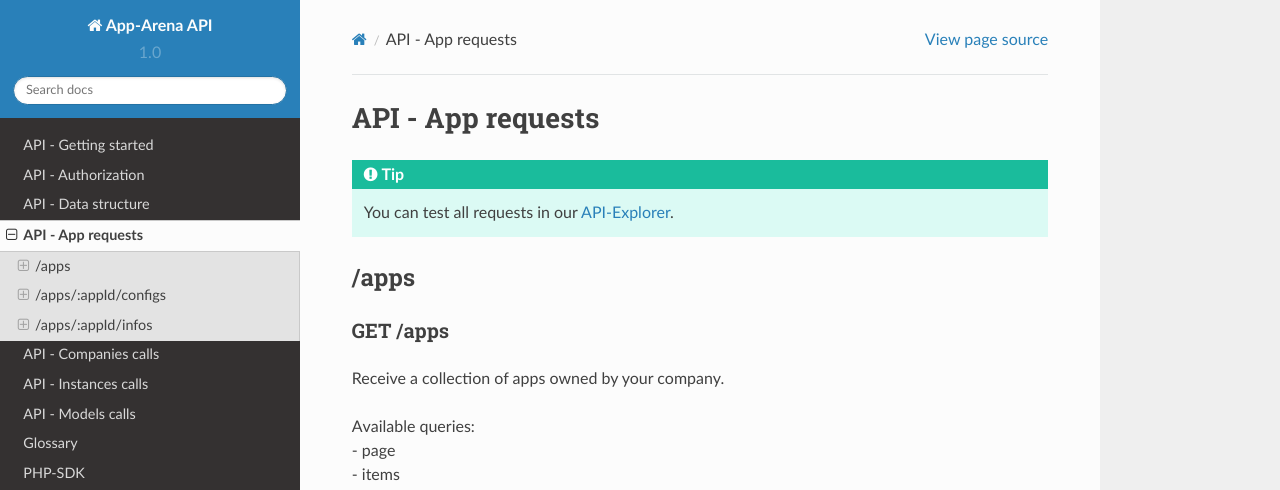
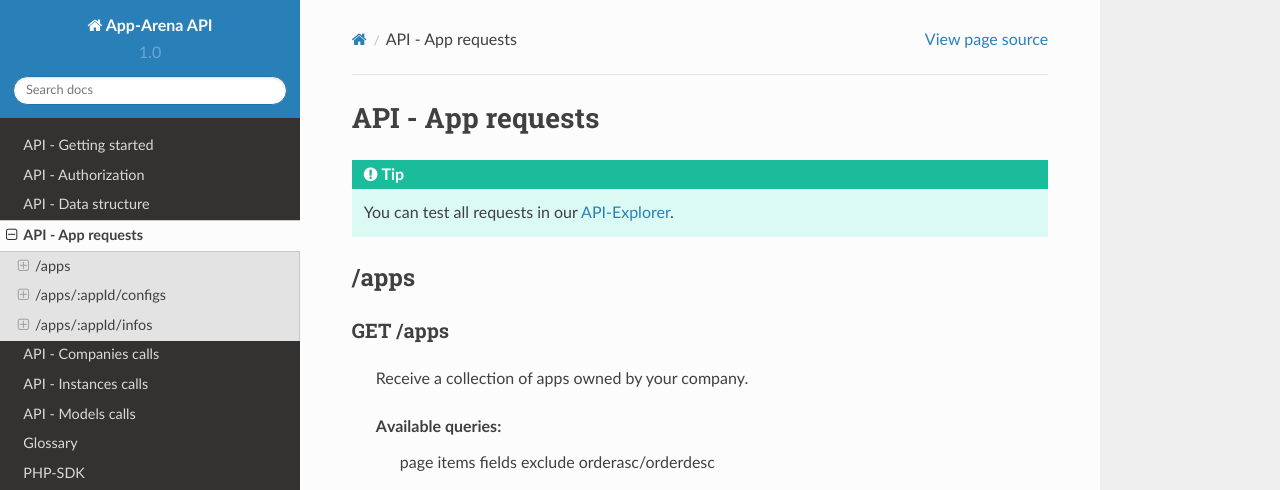
Before and after one commit to apparena/docs, a Sphinx documentation site: the page built from docs/api/040-apps.rst, in a window 1280 px wide and 1400 px high. Shown: the top 490 px of the window. Built offline with Sphinx 7.4.7 and the Read the Docs theme 2.0.0, drawn with Linux system fonts in a browser that asks for light colours; some of the changed text lies outside the part shown.

```diff
--- a/docs/api/040-apps.rst
+++ b/docs/api/040-apps.rst
@@ -13,14 +13,14 @@ API - App requests
 GET /apps
 ~~~~~~~~~
 
-|   Receive a collection of apps owned by your company.
-|
-|   Available queries:
-|   - page
-|   - items
-|   - fields
-|   - exclude
-|   - orderasc/orderdesc
+    Receive a collection of apps owned by your company.
+
+    Available queries:
+        page
+        items
+        fields
+        exclude
+        orderasc/orderdesc
 
 .. http:response:: Example response body
 
@@ -92,11 +92,11 @@ GET /apps
 GET /apps/:appId
 ~~~~~~~~~~~~~~~~
 
-|   Receive information about an app entity specified by :appId
-|
-|   Available queries:
-|   - fields
-|   - exclude
+    Receive information about an app entity specified by :appId
+
+    Available queries
+        fields
+        exclude
 
 .. http:response:: Example response body
 
@@ -135,10 +135,10 @@ GET /apps/:appId
 POST /apps
 ~~~~~~~~~~
 
-|   Creates a new app
-|
-|   Available queries:
-|   - force
+    Creates a new app
+
+    Available queries:
+        force
 
 .. http:response:: Example request body
 
@@ -194,10 +194,10 @@ POST /apps
 PUT /apps/:appId
 ~~~~~~~~~~~~~~~~
 
-|   Alters an app entry specified by :appId
-|
-|   Available queries
-|   - force
+    Alters an app entry specified by :appId
+
+    Available queries
+        force
 
 .. http:response:: Example request body
 
@@ -241,9 +241,9 @@ PUT /apps/:appId
 DELETE /apps/:appId
 ~~~~~~~~~~~~~~~~~~~
 
-|   Deletes an app from the database specified by :appId
-|
-|   Available queries: none
+    Deletes an app from the database specified by :appId
+
+    Available queries: none
 
 .. http:response:: Example response body
 
@@ -260,12 +260,12 @@ DELETE /apps/:appId
 GET /apps/:appId/configs
 ~~~~~~~~~~~~~~~~~~~~~~~~
 
-|   Receive a collection of config values of an app specified by :appId
-|
-|   Available queries:
-|   - fields
-|   - exclude
-|   - lang
+    Receive a collection of config values of an app specified by :appId
+
+    Available queries:
+        fields
+        exclude
+        lang
 
 .. http:response:: Example response body
 
@@ -316,12 +316,12 @@ GET /apps/:appId/configs
 GET /apps/:appId/configs/:configId
 ~~~~~~~~~~~~~~~~~~~~~~~~~~~~~~~~~~
 
-|   Receive the information of a config value entity of an app specified by :appId and :configId
-|
-|   Available queries:
-|   - fields
-|   - exclude
-|   - lang
+    Receive the information of a config value entity of an app specified by :appId and :configId
+
+    Available queries:
+        fields
+        exclude
+        lang
 
 .. http:response:: Example response body
 
@@ -356,10 +356,10 @@ GET /apps/:appId/configs/:configId
 PUT /apps/:appId/configs/:configId
 ~~~~~~~~~~~~~~~~~~~~~~~~~~~~~~~~~~
 
-|   Alter a config value for an app specified by :appId and :configId
-|
-|   Available queries:
-|   - lang
+    Alter a config value for an app specified by :appId and :configId
+
+    Available queries:
+        lang
 
 .. http:response:: Example request body
 
@@ -390,18 +390,22 @@ PUT /apps/:appId/configs/:configId
 
     Changeable fields:
 
-    - value          see `config <../api/060-config.html>`_ for characteristic behavior
-    - name           (string)
-    - description    (string)
-    - meta           see `config <../api/060-config.html>`_ meta section for information about the meta data of config values
+    value
+        see `config <../api/060-config.html>`_ for characteristic behavior
+    name
+        string
+    description
+        string
+    meta
+        see `config <../api/060-config.html>`_ meta section for information about the meta data of config values
 
 DELETE /apps/:appId/configs/:configId
 ~~~~~~~~~~~~~~~~~~~~~~~~~~~~~~~~~~~~~
 
-|   Deletes a config value of an app from the database specified by :appId and :configId
-|
-|   Available queries:
-|   - lang
+    Deletes a config value of an app from the database specified by :appId and :configId
+
+    Available queries:
+        lang
 
 .. http:response:: Example response body
 
@@ -418,12 +422,12 @@ DELETE /apps/:appId/configs/:configId
 GET /apps/:appId/infos
 ~~~~~~~~~~~~~~~~~~~~~~
 
-|   Receive a collection of info values of an app specified by :appId
-|
-|   Available queries:
-|   - fields
-|   - exclude
-|   - lang
+    Receive a collection of info values of an app specified by :appId
+
+    Available queries:
+        fields
+        exclude
+        lang
 
 .. http:response:: Example response body
 
@@ -474,12 +478,12 @@ GET /apps/:appId/infos
 GET /apps/:appId/infos/:infoId
 ~~~~~~~~~~~~~~~~~~~~~~~~~~~~~~
 
-|   Receive the information of an info entity of an app specified by :appId and :infoId
-|
-|   Available queries:
-|   - fields
-|   - exclude
-|   - lang
+    Receive the information of an info entity of an app specified by :appId and :infoId
+
+    Available queries:
+        fields
+        exclude
+        lang
 
 .. http:response:: Example response body
 
@@ -511,10 +515,10 @@ GET /apps/:appId/infos/:infoId
 PUT /apps/:appId/infos/:infoId
 ~~~~~~~~~~~~~~~~~~~~~~~~~~~~~~
 
-|   Alter a info value for an app specified by :appId and :infoId
-|
-|   Available queries:
-|   - lang
+    Alter a info value for an app specified by :appId and :infoId
+
+    Available queries:
+        lang
 
 .. http:response:: Example request body
 
@@ -543,10 +547,10 @@ PUT /apps/:appId/infos/:infoId
 DELETE /apps/:appId/infos/:infoId
 ~~~~~~~~~~~~~~~~~~~~~~~~~~~~~~~~~
 
-|   Deletes a info value of an app from the database specified by :appId and :infoId
-|
-|   Available queries:
-|   - lang
+    Deletes a info value of an app from the database specified by :appId and :infoId
+
+    Available queries:
+        lang
 
 .. http:response:: Example response body
 
```
